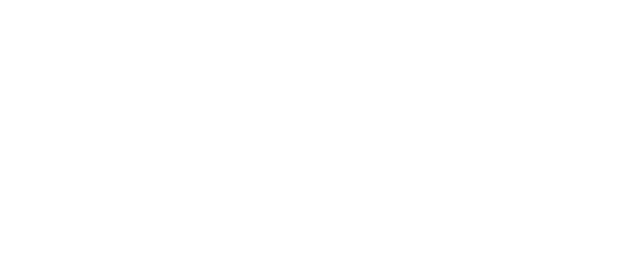
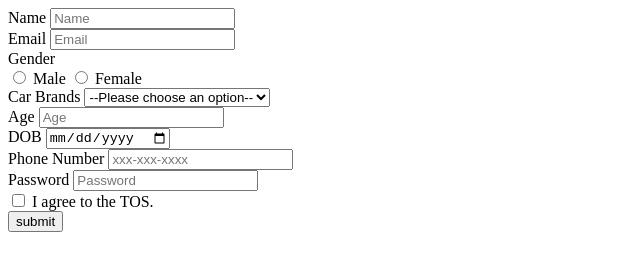
Before and after one commit to acciojob/signup-form-car-Pratik-Bhagwat, a website: page main.html in a window 1280 px wide. Shown: the whole page, without its empty margins (0-640 px from the left). Drawn offline with Linux system fonts and the light colour scheme.

Commit message:
created a submission

```diff
--- a/main.html
+++ b/main.html
@@ -8,6 +8,81 @@
 
 <body>
 	<!-- the entire body must be written by student -->
+	<form method="post">
+      <div>
+        <label for="name">Name</label>
+        <input type="text" name="name" id="name" placeholder="Name" required />
+      </div>
+
+      <div>
+        <label for="email">Email</label>
+        <input
+          type="email"
+          id="email"
+          name="email"
+          placeholder="Email"
+          required
+        />
+      </div>
+
+      <label for="gender">Gender</label>
+      <div>
+        <input type="radio" name="gender" id="gender_m" required />
+        <label for="gender_m">Male</label>
+        <input type="radio" name="gender" id="gender_f" />
+        <label for="gender_f">Female</label>
+      </div>
+
+      <div>
+        <label for="cars">Car Brands</label>
+        <select name="car_brand" id="cars" required>
+          <option value="" selected disabled>
+            --Please choose an option--
+          </option>
+          <option value="bmw">BMW</option>
+          <option value="audi">Audi</option>
+          <option value="mercedez">Mercedez</option>
+        </select>
+      </div>
+
+      <div>
+        <label for="age">Age</label>
+        <input type="number" name="age" id="age" placeholder="Age" required />
+      </div>
+
+      <div>
+        <label for="dob">DOB</label>
+        <input type="date" name="dob" id="dob" required />
+      </div>
+
+      <div>
+        <label for="tel">Phone Number</label>
+        <input
+          type="tel"
+          name="phone_number"
+          id="tel"
+          placeholder="xxx-xxx-xxxx"
+        />
+      </div>
+
+      <div>
+        <label for="password">Password</label>
+        <input
+          type="password"
+          name="password"
+          id="password"
+          placeholder="Password"
+        />
+      </div>
+
+      <div>
+        <input type="checkbox" name="checkbox" id="tos" />
+        <label for="tos">I agree to the TOS.</label>
+      </div>
+      <div>
+        <button type="submit">submit</button>
+      </div>
+    </form>
     <script type="text/javascript" src="./script.js">
 </script>
 
```
